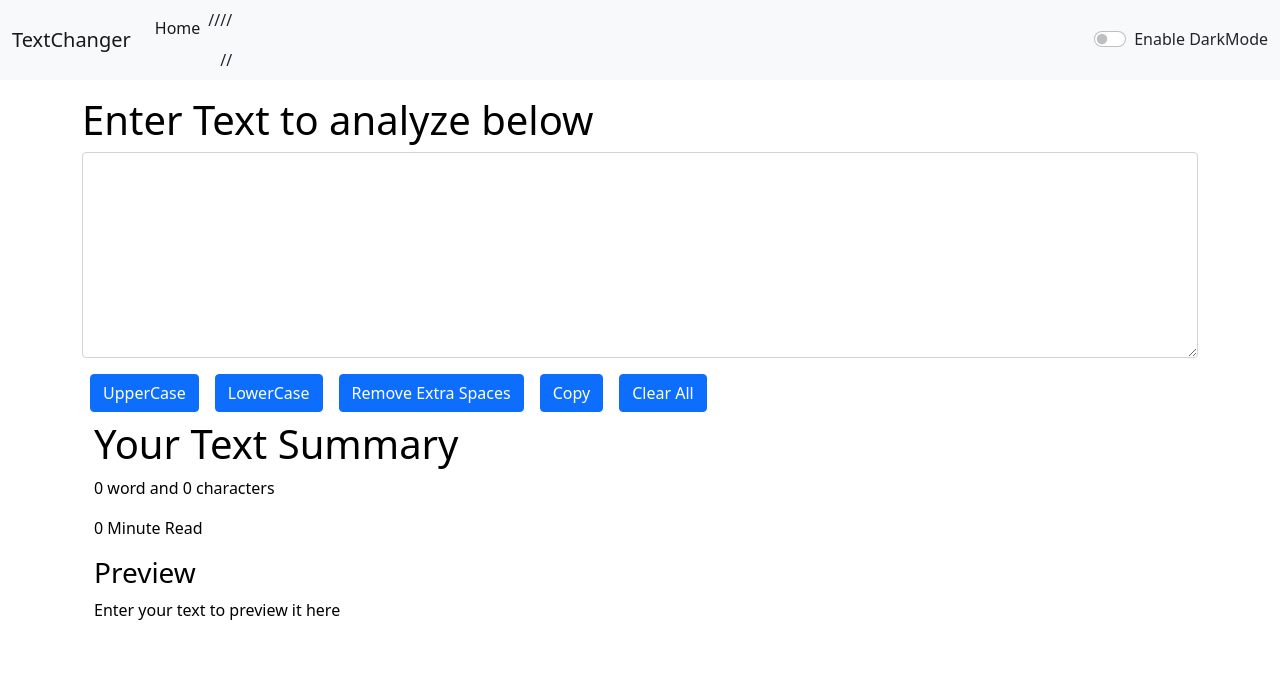
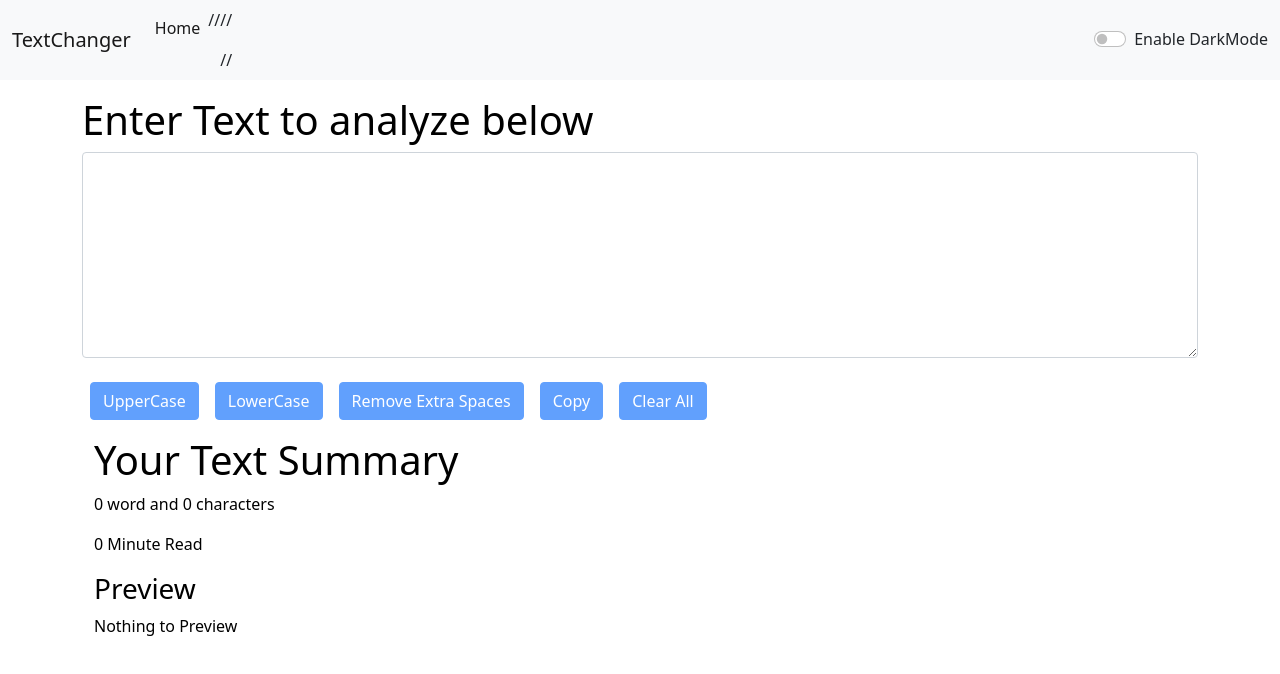
Before and after one commit to Jarv1sGH/TextChanger, a React (Create React App) app: page / in a window 1280 px wide. Shown: the top 674 px of the page. Built offline with nearby package versions, Linux system fonts and the light colour scheme.

Commit message:
Update TextForm.js

```diff
--- a/src/Components/TextForm.js
+++ b/src/Components/TextForm.js
@@ -5,30 +5,27 @@ export default function TextForm (props){
     const handleUpperCase=()=>{
        let newText = text.toUpperCase();
        setText(newText);
-      //  props.showAlert("Converted to Uppercase!", "success");
+       props.showAlert("Converted to Uppercase!", "success");
     }
     const handleLowerCase=()=>{
         let newText = text.toLowerCase();
         setText(newText);
-      //   props.showAlert("Converted to Lowercase!", "success");
+        props.showAlert("Converted to Lowercase!", "success");
      }
 
      const handleClear=()=>{
         let newText = '';
         setText(newText);
-      //   props.showAlert("Cleared!", "success");
+        props.showAlert("Cleared!", "success");
      }
      const handleCopy = ()=>{
-        let text = document.getElementById("myBox");
-        text.select();
-        text.setSelectionRange(0,9999);
-        navigator.clipboard.writeText(text.value);
+        navigator.clipboard.writeText(text);
         props.showAlert("Copied to clipboard!", "success");
      }
      const handleExtraSpaces = () =>{
         let newText= text.split(/[ ]+/);
         setText(newText.join(" "));
-      //   props.showAlert("Extra Spaces Removed!", "success");
+        props.showAlert("Extra Spaces Removed!", "success");
      }
 
 
@@ -49,37 +46,20 @@ export default function TextForm (props){
          }}>
          </textarea>
         </div>
-        <button className="btn btn-primary mx-2" onClick={handleUpperCase} >UpperCase </button>
-        <button className="btn btn-primary mx-2" onClick={handleLowerCase} >LowerCase </button>
-        <button className="btn btn-primary mx-2" onClick={handleExtraSpaces} > Remove Extra Spaces </button>
-        <button className="btn btn-primary mx-2" onClick={handleCopy} >Copy </button>
-        <button className="btn btn-primary mx-2" onClick={handleClear} >Clear All </button>
+        <button disabled = {text.length===0} className="btn btn-primary mx-2 my-2" onClick={handleUpperCase} >UpperCase </button>
+        <button disabled = {text.length===0} className="btn btn-primary mx-2 my-2" onClick={handleLowerCase} >LowerCase </button>
+        <button disabled = {text.length===0} className="btn btn-primary mx-2 my-2" onClick={handleExtraSpaces} > Remove Extra Spaces </button>
+        <button disabled = {text.length===0} className="btn btn-primary mx-2 my-2" onClick={handleCopy} >Copy </button>
+        <button disabled = {text.length===0} className="btn btn-primary mx-2 my-2" onClick={handleClear} >Clear All </button>
     </div>
-   {/* This is to add a dropdown menu for multiple buttons using if-else  */}
-
-    {/* <div className="Selcontainer"style={{color:props.mode==='dark'?'white':'black' }} >
-    <label id="label" htmlFor="mySelect">  Select Your Function Here  </label>
-
-         <select name="mySelect" id="select" style={{
-            backgroundColor: props.mode==='dark'?'#343a40':'white',
-            color:props.mode==='dark'?'white':'black'
-         }}>
-
-         <option  value="">select</option>
-         <option value="UpperCase" >UpperCase</option>
-         <option value="LowerCase">LowerCase</option>
-         <option value="Clear">Clear</option>
-         </select>
-    </div> */}
-
     <div className="container my-2"style={{
             color:props.mode==='dark'?'white':'black'
          }}>
         <h1>Your Text Summary</h1>
-        <p> {text.split(" ").length-1} word and {text.length} characters</p>
-        <p> {0.008 * (text.split(" ").length-1)} Minute Read</p>
+        <p> {text.split(/\s+/).filter((element)=>{return element.length!==0}).length} word and {text.length} characters</p>
+        <p> {0.008 * (text.split(" ").filter((element)=>{return element.length!==0}).length)} Minute Read</p>
         <h3> Preview </h3>
-        <p>{text.length>0?text:"Enter your text to preview it here"}</p>
+        <p>{text.length>0?text:"Nothing to Preview "}</p>
     </div>
 
     </>
```
